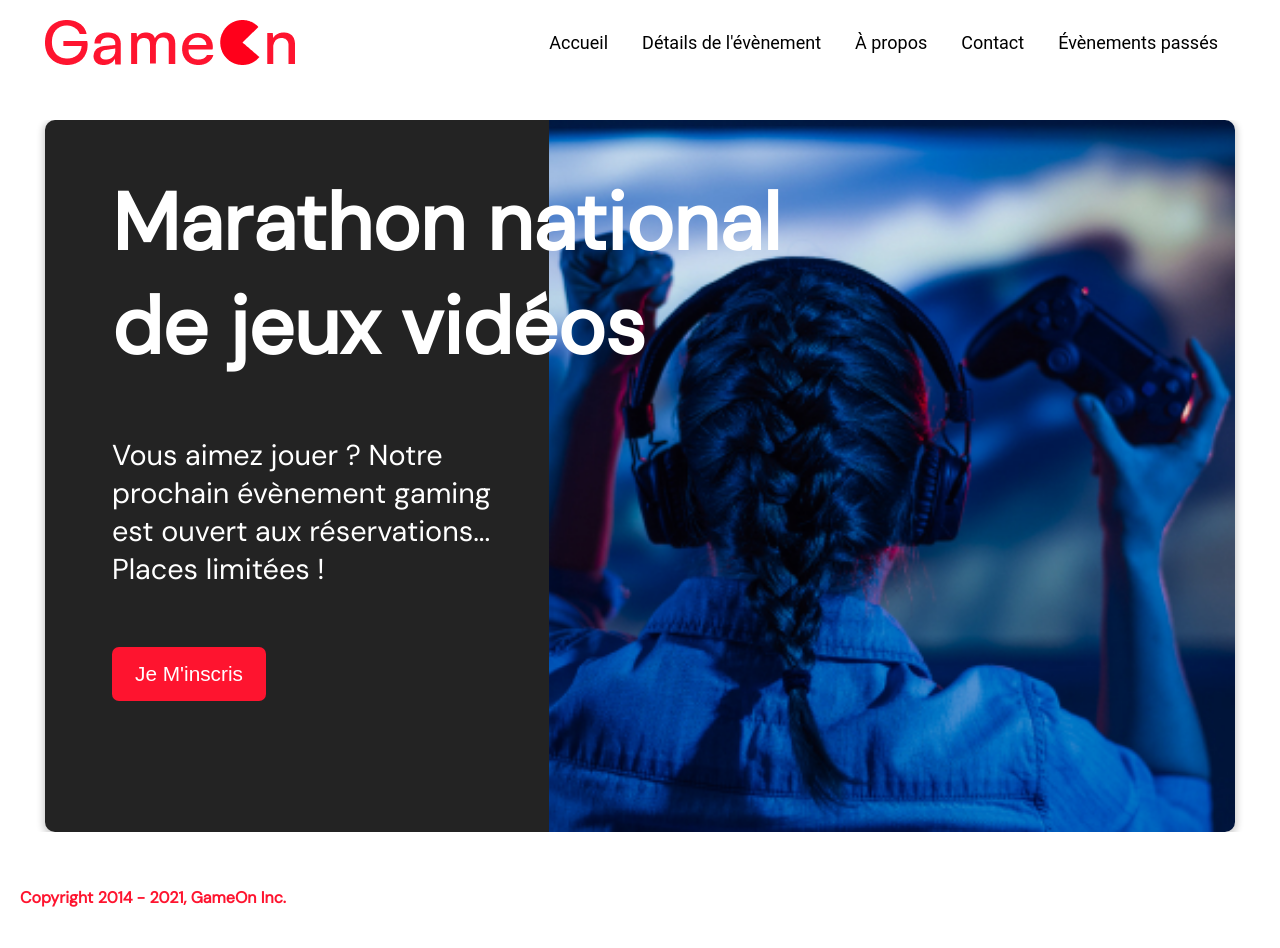
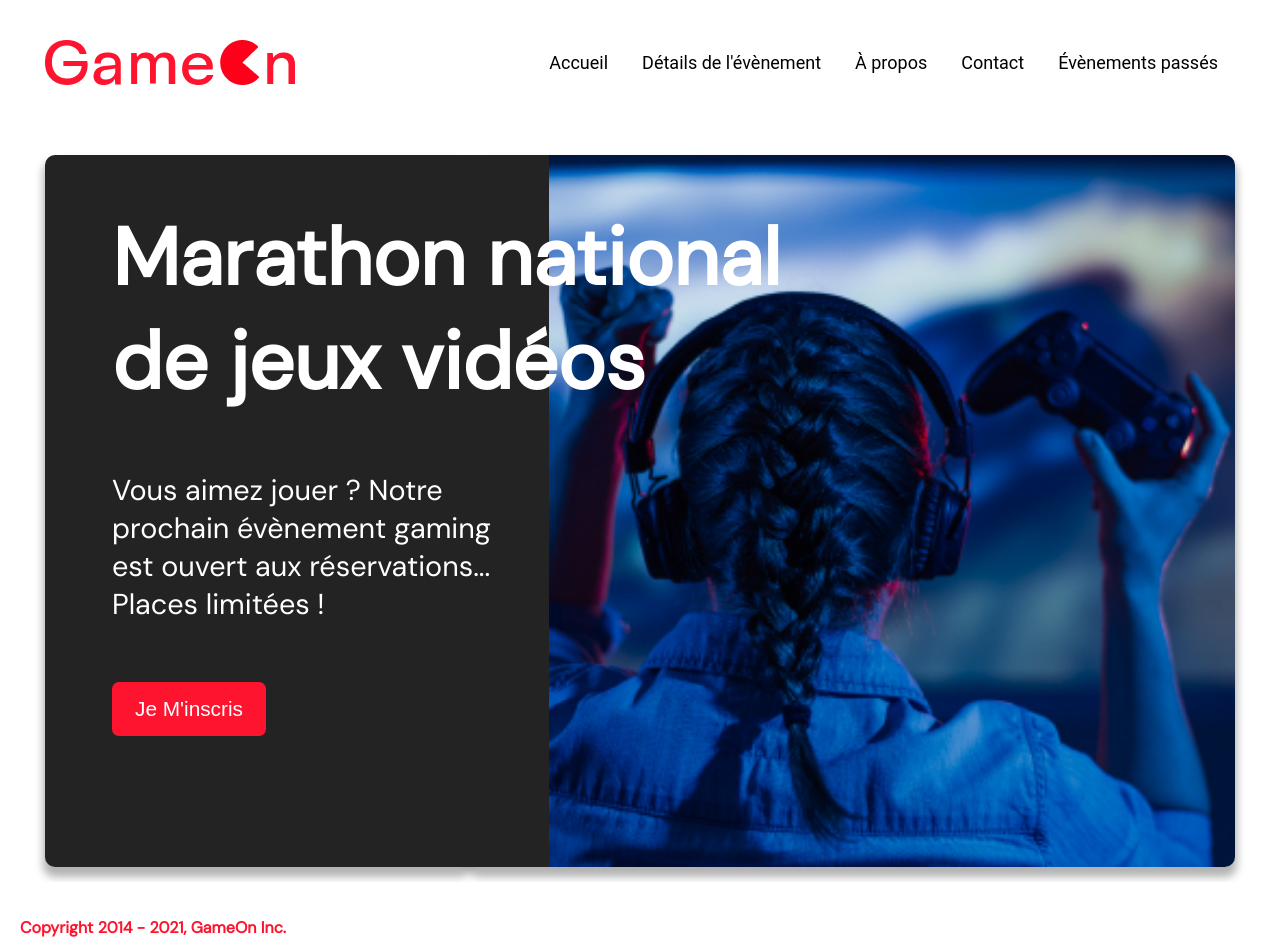
Before and after one commit to Xforce35/Demo_Game_On, a plain HTML site: page index.html in a window 1280 px wide. Before the commit the page ends 908 px from the top, so only its background shows below. Drawn offline with Linux system fonts and the light colour scheme.

Commit message:
mise en beauté

```diff
--- a/css/modal.css
+++ b/css/modal.css
@@ -28,7 +28,7 @@ p {
 .nav {
   display: grid;
   grid-template-columns: 1fr auto;
-  margin: 20px 20px 50px;
+  margin: 40px 20px 50px;
   padding: 0px 25px;
 }
 
@@ -367,7 +367,7 @@ input[data-error]::after {
   grid-template-columns: repeat(12, 1fr);
   overflow: hidden;
   margin: 5px 20px 5px;
-  padding: 0px 25px;
+  padding: 15px 25px;
 }
 .hero-content {
   padding: 51px 67px;
@@ -377,7 +377,7 @@ input[data-error]::after {
   position: relative;
   text-align: left;
   min-width: 424px;
-  box-shadow: 0 2px 7px 2px rgb(0 0 0 / 20%);
+  box-shadow: 0px 8px 8px 2px rgb(0 0 0 / 30%);
   border-radius: 10px;
 }
 .hero-content::after {
@@ -421,14 +421,14 @@ input[data-error]::after {
   height: 100%;
   display: block;
   padding: 0;
-  box-shadow: 0 2px 7px 2px rgb(0 0 0 / 20%);
+  box-shadow: 0px 8px 8px 2px rgb(0 0 0 / 30%);
   border-radius: 10px;
 }
 .copyrights {
   color: #fe142f;
   padding: 0;
   font-size: 1rem;
-  margin: 50px 0 0;
+  margin: 30px 0 10px;
   font-weight: bolder;
 }
 .hero-section > .btn-signup {
```
